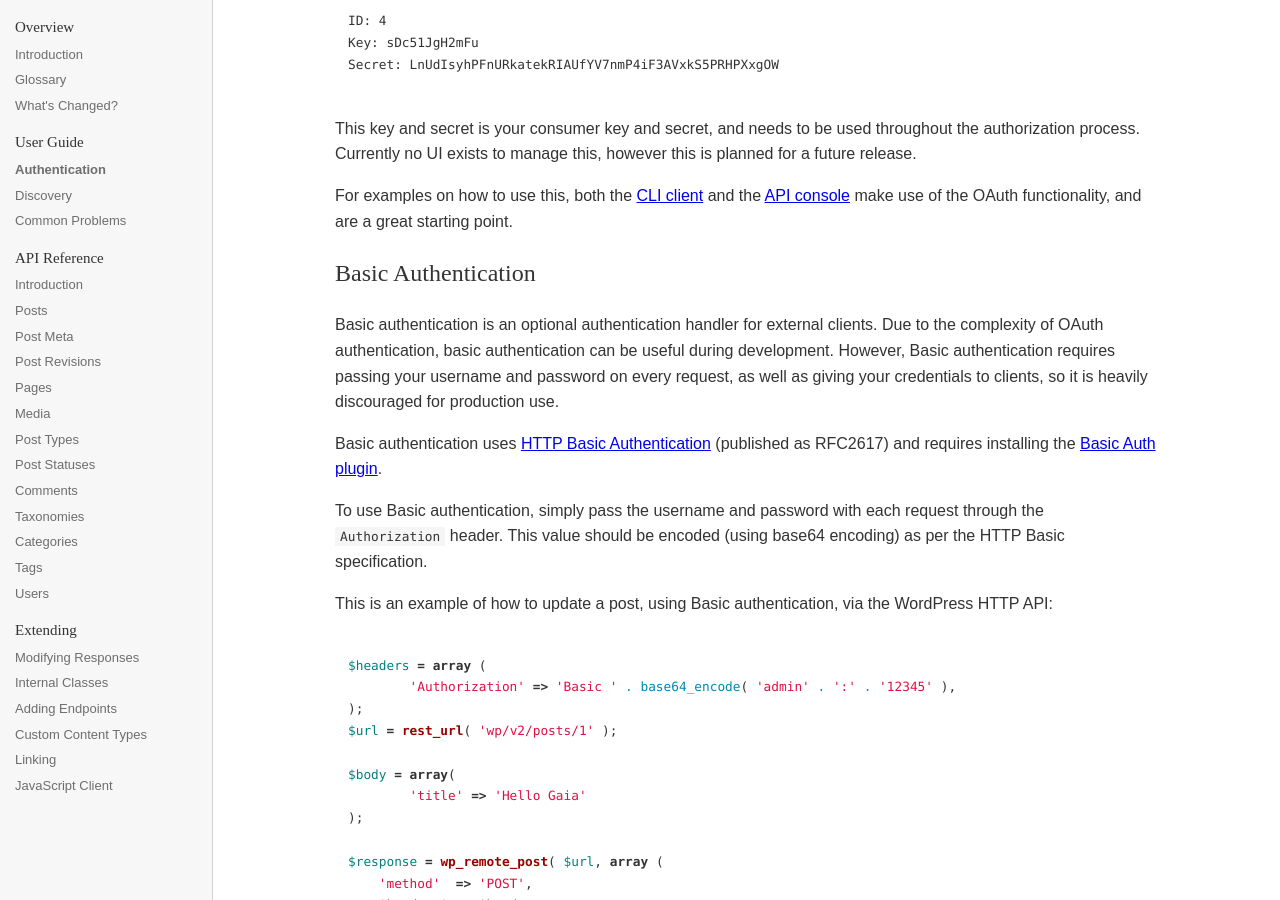
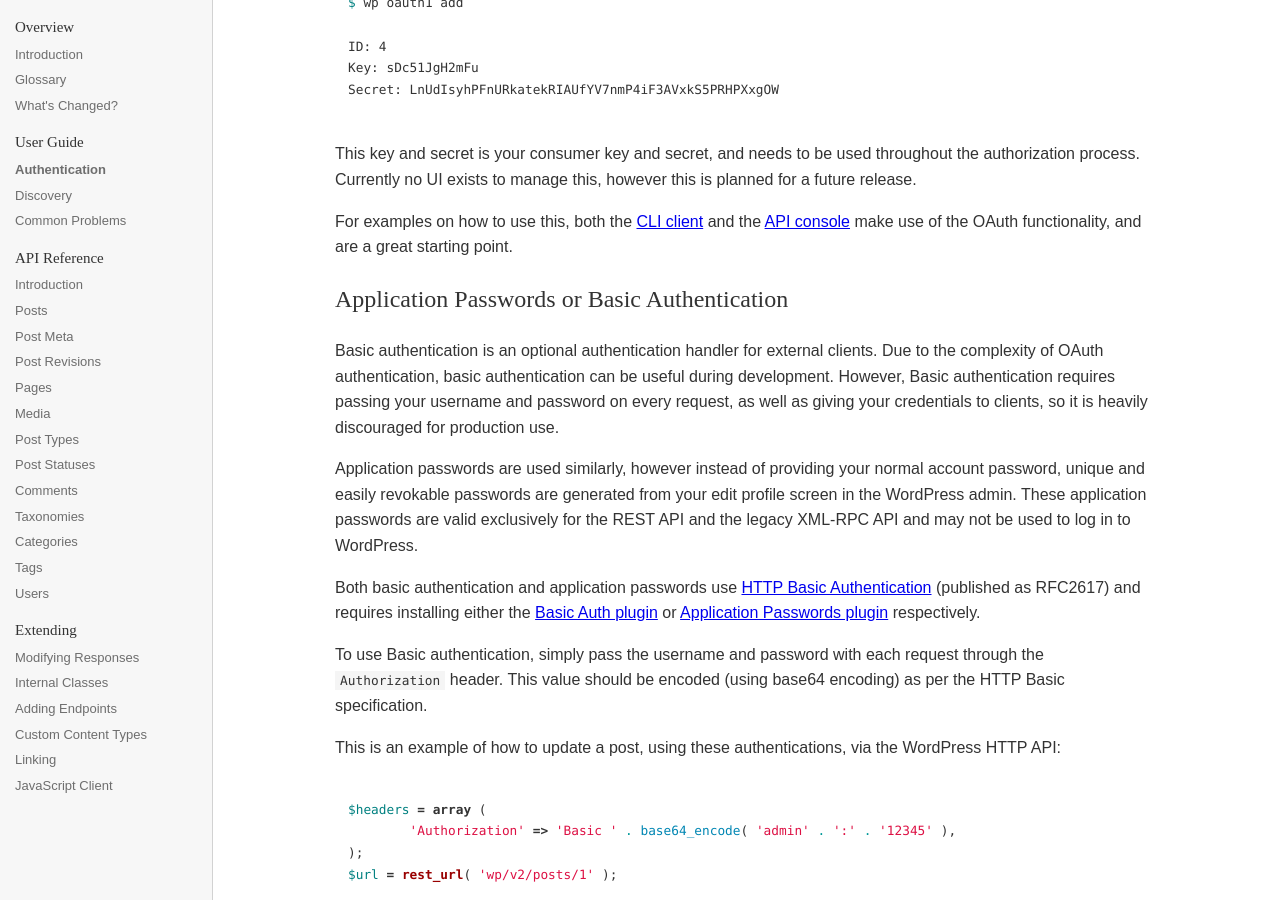
Before and after one commit to WP-API/docs-v2, a Jekyll site: the page built from guide/authentication/index.md, in a window 1280 px wide and 900 px high, scrolled down 2005 px. Built offline with Jekyll 4.4.1, drawn with Linux system fonts in a browser that asks for light colours; Markdown is read by kramdown in place of the engine named in the settings; some of the changed text lies outside the part shown.

Commit message:
Mention Application Passwords as well.

````diff
--- a/guide/authentication/index.md
+++ b/guide/authentication/index.md
@@ -7,7 +7,7 @@ down to:
 
 * Are you a plugin/theme running on the site? Use **cookie authentication**
 * Are you a desktop/web/mobile client accessing the site externally? Use
-  **OAuth authentication**
+  **OAuth authentication**, **application passwords**, or **basic authentication**.
 
 
 Cookie Authentication
@@ -113,23 +113,30 @@ starting point.
 [client-cli]: https://github.com/WP-API/client-cli
 [api-console]: https://github.com/WP-API/api-console
 
-
-Basic Authentication
---------------------
+Application Passwords or Basic Authentication
+---------------------------------------------
 Basic authentication is an optional authentication handler for external clients.
 Due to the complexity of OAuth authentication, basic authentication can be
 useful during development. However, Basic authentication requires passing your
 username and password on every request, as well as giving your credentials to
 clients, so it is heavily discouraged for production use.
 
-Basic authentication uses [HTTP Basic Authentication][http-basic] (published as
-RFC2617) and requires installing the [Basic Auth plugin][basic-auth-plugin].
+Application passwords are used similarly, however instead of providing your normal
+account password, unique and easily revokable passwords are generated from your
+edit profile screen in the WordPress admin.  These application passwords are valid
+exclusively for the REST API and the legacy XML-RPC API and may not be used to log
+in to WordPress.
+
+Both basic authentication and application passwords use [HTTP Basic Authentication][http-basic]
+(published as RFC2617) and requires installing either the [Basic Auth plugin][basic-auth-plugin] or
+[Application Passwords plugin][application-passwords] respectively.
 
 To use Basic authentication, simply pass the username and password with each
 request through the `Authorization` header. This value should be encoded (using base64 encoding) as per
 the HTTP Basic specification.
 
-This is an example of how to update a post, using Basic authentication, via the WordPress HTTP API:
+This is an example of how to update a post, using these authentications, via the
+WordPress HTTP API:
 
 ```php
 $headers = array (
@@ -151,3 +158,4 @@ $response = wp_remote_post( $url, array (
 
 [http-basic]: https://tools.ietf.org/html/rfc2617
 [basic-auth-plugin]: https://github.com/WP-API/Basic-Auth
+[application-passwords]: https://github.com/georgestephanis/application-passwords
````
